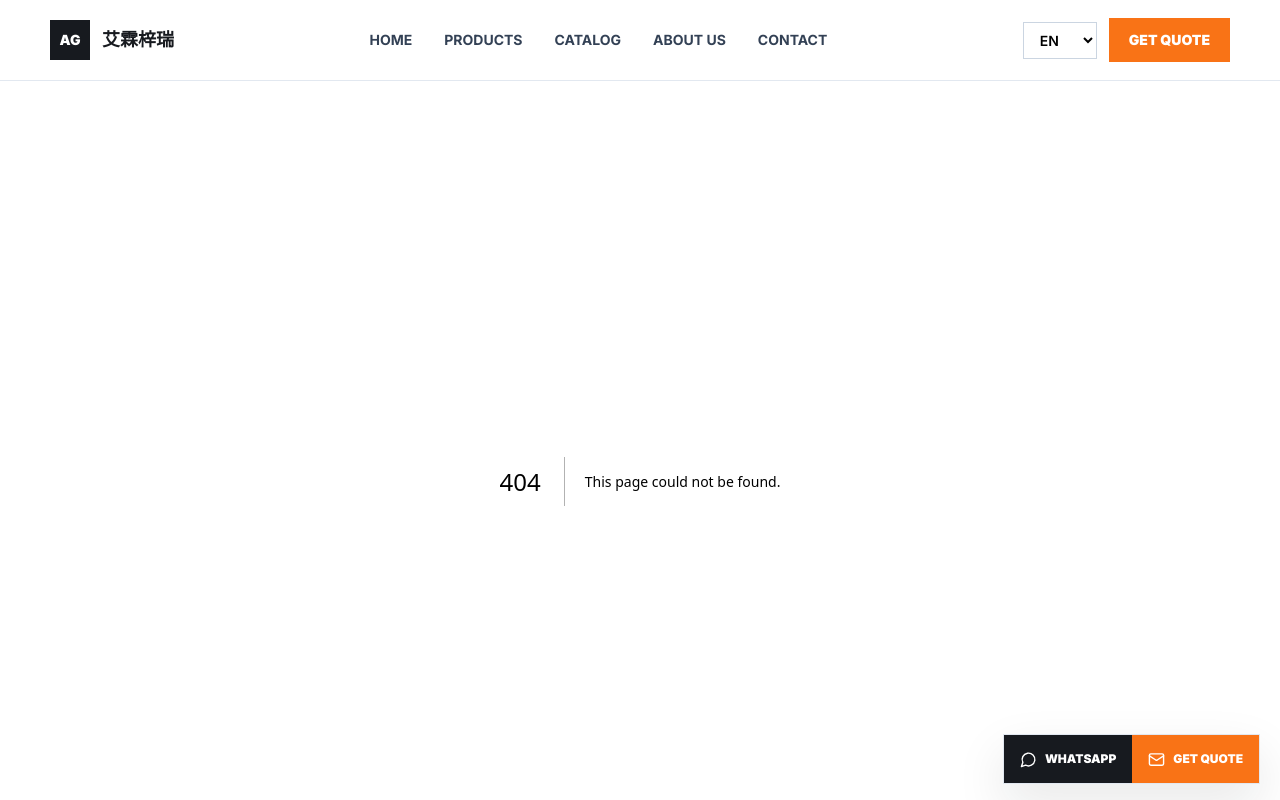
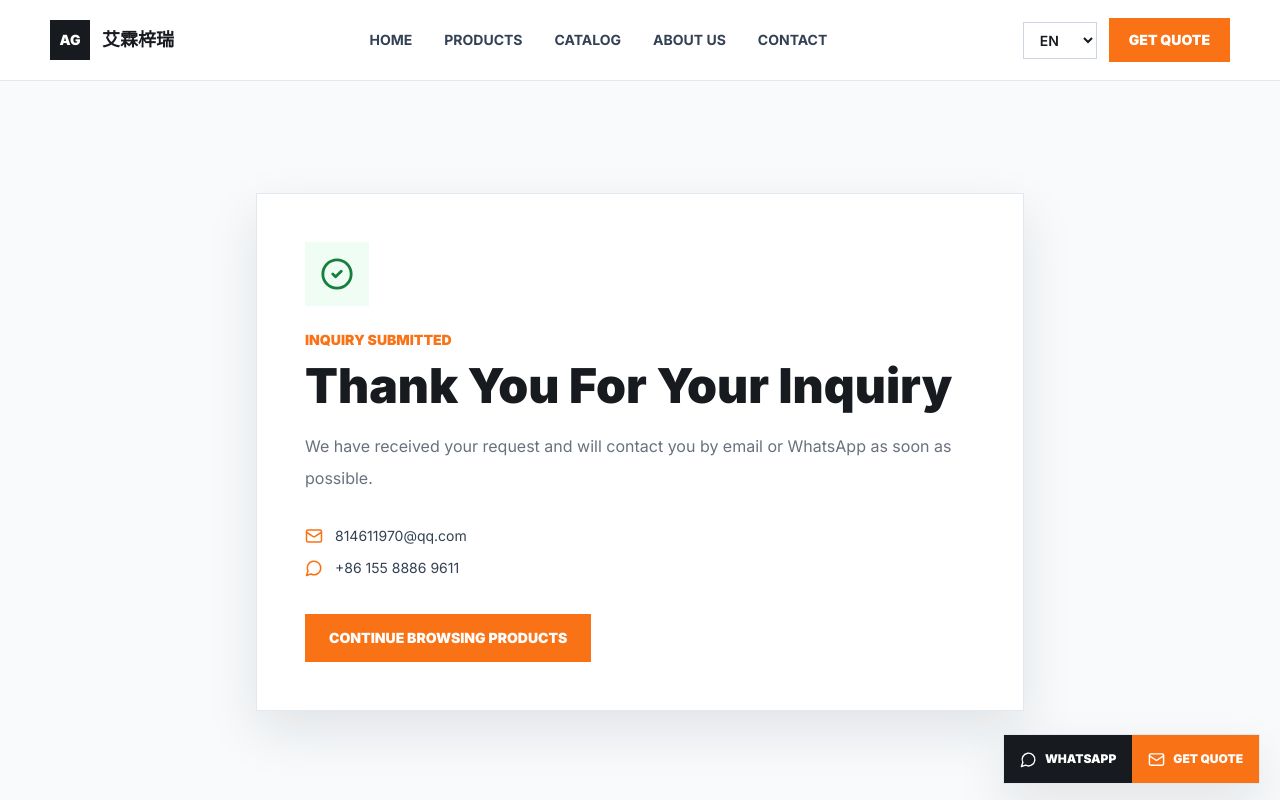
Before and after one commit to ailinfoodmachine/ailinfoodmachine, a Next.js app: page /thank-you in a window 1280 px wide. Before the commit this address had no page. Shown: the top 800 px of the page. Built offline with nearby package versions, Linux system fonts and the light colour scheme.

Commit message:
Improve SEO and inquiry experience

```diff
--- a/app/layout.jsx
+++ b/app/layout.jsx
@@ -4,6 +4,7 @@ import { LanguageProvider } from "@/components/LanguageProvider";
 import Header from "@/components/Header";
 import Footer from "@/components/Footer";
 import FloatingContact from "@/components/FloatingContact";
+import settings from "@/data/settings.json";
 
 const inter = Inter({
   subsets: ["latin"],
@@ -12,9 +13,37 @@ const inter = Inter({
 });
 
 export const metadata = {
-  title: "Jinan Ailin Machinery Equipment Co., Ltd. | Cookware Machinery",
+  metadataBase: new URL(settings.siteUrl),
+  title: {
+    default: "Jinan Ailin Machinery Equipment Co., Ltd. | Food Processing Machinery",
+    template: "%s | Jinan Ailin Machinery"
+  },
   description:
-    "Professional cookware and food processing machinery supplier for global manufacturing customers."
+    "Professional food processing machinery supplier for vegetable cutting, cleaning, peeling, meat processing, and dough preparation equipment.",
+  alternates: {
+    canonical: "/"
+  },
+  openGraph: {
+    title: "Jinan Ailin Machinery Equipment Co., Ltd.",
+    description:
+      "Food processing machinery for global manufacturers, central kitchens, and commercial food factories.",
+    url: settings.siteUrl,
+    siteName: "Jinan Ailin Machinery",
+    images: [
+      {
+        url: "/images/catalog/page-02.png",
+        width: 1207,
+        height: 825,
+        alt: "Ailin food processing machinery"
+      }
+    ],
+    locale: "en_US",
+    type: "website"
+  },
+  robots: {
+    index: true,
+    follow: true
+  }
 };
 
 export default function RootLayout({ children }) {
--- /dev/null
+++ b/app/robots.js
@@ -0,0 +1,12 @@
+import settings from "@/data/settings.json";
+
+export default function robots() {
+  return {
+    rules: {
+      userAgent: "*",
+      allow: "/"
+    },
+    sitemap: `${settings.siteUrl}/sitemap.xml`,
+    host: settings.siteUrl
+  };
+}
--- /dev/null
+++ b/app/sitemap.js
@@ -0,0 +1,15 @@
+import { getProducts } from "@/lib/data";
+import settings from "@/data/settings.json";
+
+export default function sitemap() {
+  const now = new Date();
+  const staticRoutes = ["", "/products", "/catalog", "/about", "/contact", "/thank-you"];
+  const productRoutes = getProducts().map((product) => `/products/${product.id}`);
+
+  return [...staticRoutes, ...productRoutes].map((route) => ({
+    url: `${settings.siteUrl}${route}`,
+    lastModified: now,
+    changeFrequency: route.startsWith("/products/") ? "monthly" : "weekly",
+    priority: route === "" ? 1 : route.startsWith("/products") ? 0.8 : 0.7
+  }));
+}
--- /dev/null
+++ b/app/thank-you/page.jsx
@@ -0,0 +1,51 @@
+"use client";
+
+import { CheckCircle2, Mail, MessageCircle } from "lucide-react";
+import ButtonLink from "@/components/ButtonLink";
+import { useLanguage } from "@/components/LanguageProvider";
+import settings from "@/data/settings.json";
+
+export default function ThankYouPage() {
+  const { lang } = useLanguage();
+
+  return (
+    <section className="bg-slate-50 py-20 md:py-28">
+      <div className="section-shell">
+        <div className="mx-auto max-w-3xl border border-slate-200 bg-white p-8 shadow-industrial md:p-12">
+          <div className="mb-6 grid h-16 w-16 place-items-center bg-green-50 text-green-700">
+            <CheckCircle2 size={34} />
+          </div>
+          <p className="mb-3 text-sm font-black uppercase text-signal">
+            {lang === "zh" ? "询盘已提交" : "Inquiry Submitted"}
+          </p>
+          <h1 className="text-3xl font-black text-graphite md:text-5xl">
+            {lang === "zh" ? "感谢您的询盘" : "Thank You For Your Inquiry"}
+          </h1>
+          <p className="mt-5 text-base leading-8 text-steel">
+            {lang === "zh"
+              ? "我们已经收到您的需求信息，会尽快通过邮箱或 WhatsApp 与您联系。请保持联系方式畅通。"
+              : "We have received your request and will contact you by email or WhatsApp as soon as possible."}
+          </p>
+          <div className="mt-8 grid gap-3 text-sm text-slate-700">
+            <p className="flex items-center gap-3">
+              <Mail size={18} className="text-signal" />
+              {settings.contact.email}
+            </p>
+            <p className="flex items-center gap-3">
+              <MessageCircle size={18} className="text-signal" />
+              {settings.contact.whatsapp}
+            </p>
+          </div>
+          <div className="mt-9 flex flex-col gap-3 sm:flex-row">
+            <ButtonLink href="/products">
+              {lang === "zh" ? "继续查看产品" : "Continue Browsing Products"}
+            </ButtonLink>
+            <ButtonLink href="/" variant="secondary">
+              {lang === "zh" ? "返回首页" : "Back To Home"}
+            </ButtonLink>
+          </div>
+        </div>
+      </div>
+    </section>
+  );
+}
--- a/components/Footer.jsx
+++ b/components/Footer.jsx
@@ -35,7 +35,7 @@ export default function Footer() {
           <div className="grid gap-3 text-sm text-slate-300">
             <span className="flex gap-3"><Mail size={18} />{settings.contact.email}</span>
             <span className="flex gap-3"><Phone size={18} />{settings.contact.whatsapp}</span>
-            <span className="flex gap-3"><MapPin size={18} />{settings.contact.address}</span>
+            <span className="flex gap-3"><MapPin size={18} />{lang === "zh" ? settings.contact.addressZh : settings.contact.address}</span>
           </div>
         </div>
         <div>
--- a/components/InquiryForm.jsx
+++ b/components/InquiryForm.jsx
@@ -21,7 +21,7 @@ export default function InquiryForm({ mode = "simple", productName = "" }) {
       <input type="hidden" name="_subject" value="New inquiry from ailinfoodmachine.com" />
       <input type="hidden" name="_template" value="table" />
       <input type="hidden" name="_captcha" value="false" />
-      <input type="hidden" name="_next" value="https://www.ailinfoodmachine.com/contact" />
+      <input type="hidden" name="_next" value="https://www.ailinfoodmachine.com/thank-you" />
       {productName && <input type="hidden" name="product" value={productName} />}
 
       <div className="grid gap-4 md:grid-cols-2">
--- a/data/settings.json
+++ b/data/settings.json
@@ -1,4 +1,5 @@
 {
+  "siteUrl": "https://www.ailinfoodmachine.com",
   "brand": {
     "name": "Jinan Ailin Machinery Equipment Co., Ltd.",
     "nameZh": "济南艾霖机械设备有限公司",
@@ -12,7 +13,7 @@
     "whatsappUrl": "https://wa.me/8615588869611",
     "wechatQr": "/images/contact/wechat-qr.jpg",
     "address": "Zhangqiu District, Jinan, Shandong, China",
-    "addressZh": "山东省济南市章丘区刁镇董家村中心街与038公路交叉口向东18米路北",
+    "addressZh": "山东省济南市章丘区",
     "mapEmbedUrl": "https://www.google.com/maps?q=Jinan%20Shandong%20China&output=embed"
   },
   "social": {
--- a/locales/zh.json
+++ b/locales/zh.json
@@ -9,13 +9,13 @@
   },
   "home": {
     "heroTitle": "专业食品加工机械供应商",
-    "heroSubtitle": "艾霖梓瑞为商用厨房、中央厨房和食品加工工厂提供切菜、清洗、去皮、肉类加工、面食加工等设备。",
+    "heroSubtitle": "艾霖梓瑞为中央厨房、食品加工工厂和商用厨房提供蔬菜切割、清洗去皮、肉类加工和面食加工设备。",
     "viewProducts": "查看产品",
     "getQuote": "获取报价",
     "advantagesTitle": "为高效食品预处理而设计",
     "productsTitle": "主推设备",
     "strengthTitle": "工厂实力",
-    "strengthText": "济南艾霖机械设备有限公司专注实用型食品加工设备，提供稳定的不锈钢结构、灵活的刀具配置和面向海外采购客户的快速服务。",
+    "strengthText": "济南艾霖机械设备有限公司专注实用型食品加工设备，提供稳定的不锈钢结构、灵活的刀具配置，以及面向海外采购客户的快速服务。",
     "logosTitle": "服务食品加工客户"
   },
   "advantages": [
@@ -53,7 +53,7 @@
     "intro": "济南艾霖机械设备有限公司专注于商用厨房、餐饮企业和食品加工工厂所需的食品加工机械，产品覆盖蔬菜加工、肉类加工、面食加工及配套炊事设备。",
     "timelineTitle": "发展历程",
     "exportTitle": "出口市场",
-    "countries": "美国、墨西哥、巴西、土耳其、印度、越南、印尼、埃及、意大利、西班牙、波兰、南非"
+    "countries": "美国、墨西哥、巴西、土耳其、印度、越南、印度尼西亚、埃及、意大利、西班牙、波兰、南非"
   },
   "contact": {
     "title": "联系我们",
@@ -70,7 +70,7 @@
     "category": "产品类别",
     "message": "询盘内容",
     "submit": "提交询盘",
-    "success": "询盘已输出到控制台，可继续对接 EmailJS 或 Formspree。"
+    "success": "询盘已发送"
   },
   "footer": {
     "brief": "食品加工机械，覆盖蔬菜切割、清洗去皮、肉类加工和面食加工设备。",
```
